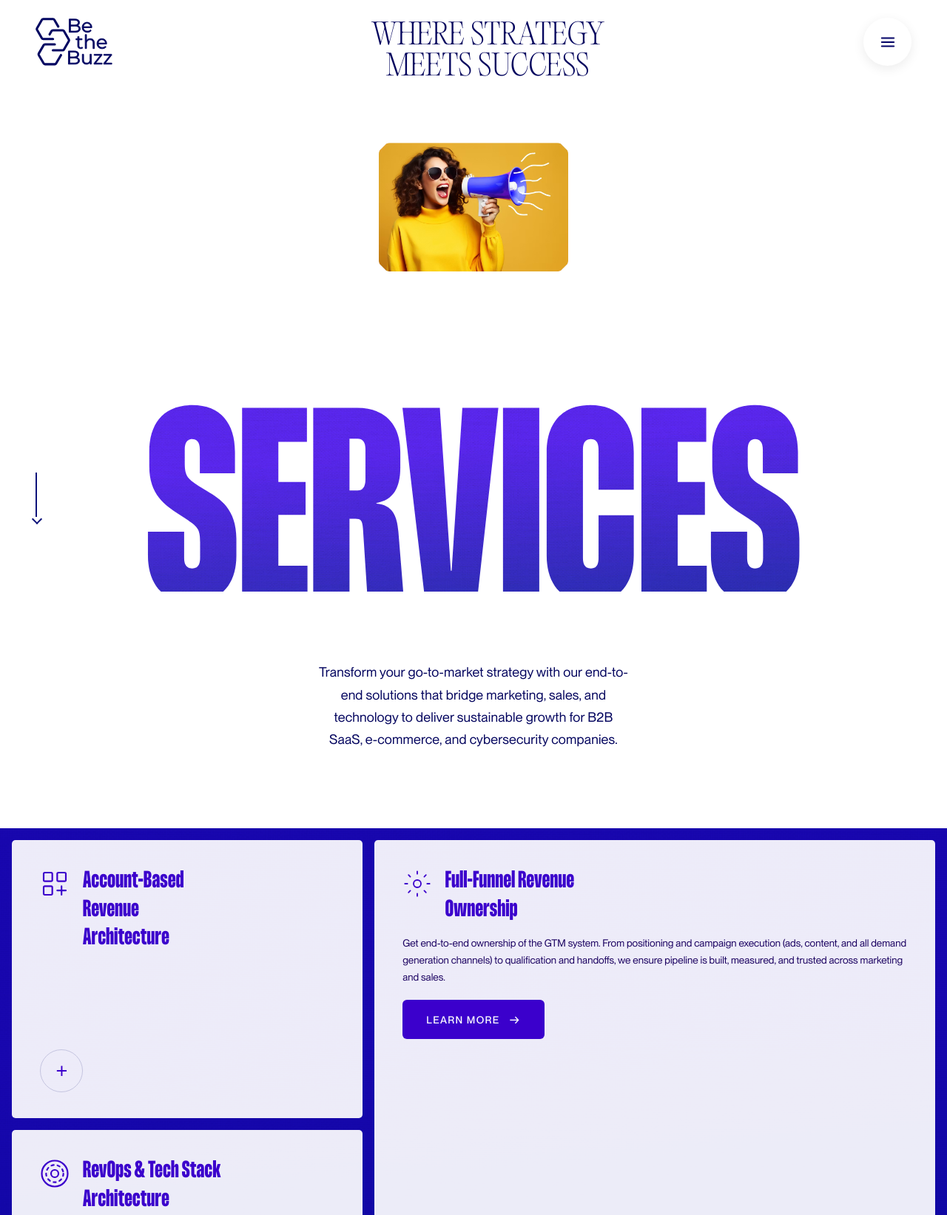
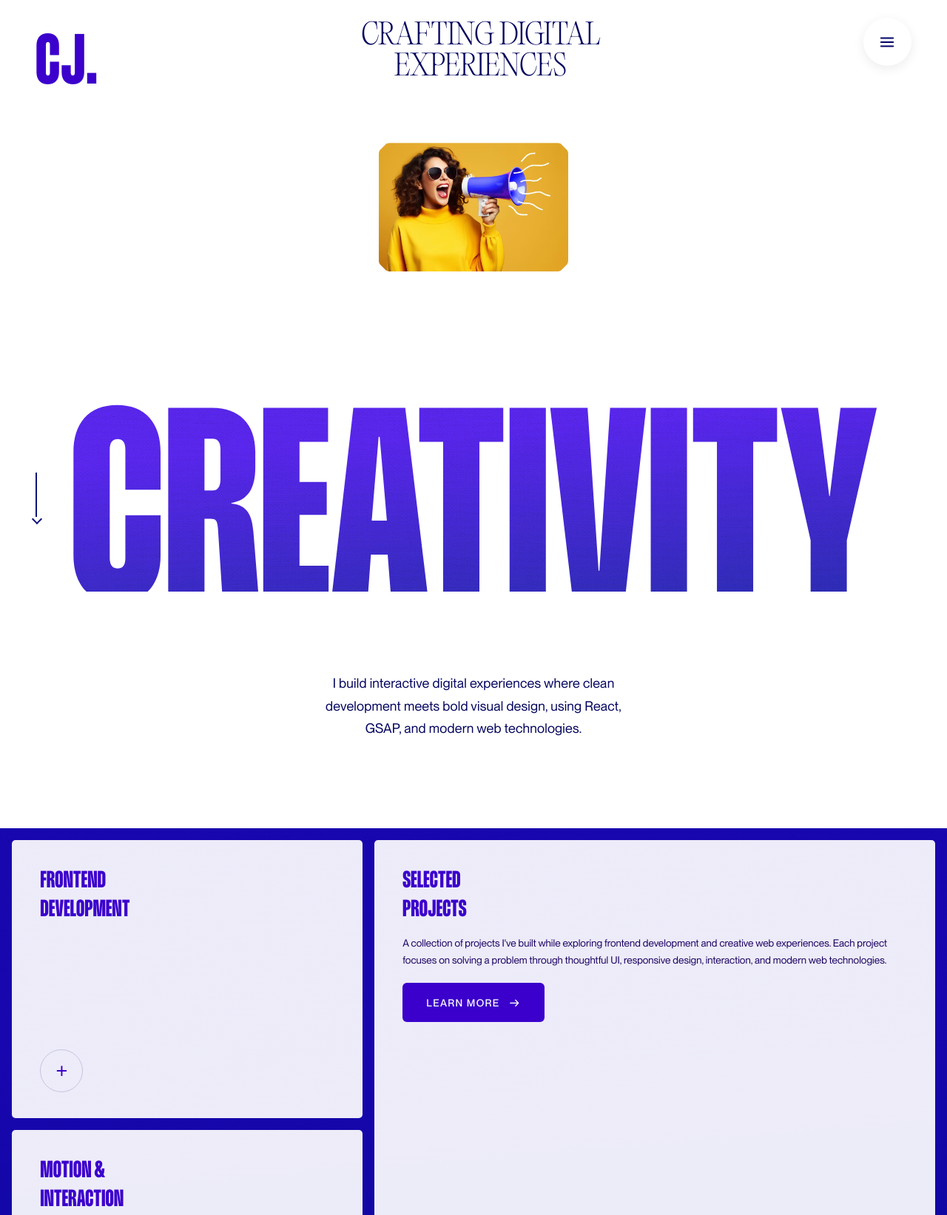
Before and after one commit to Cjayeeee/CJ., a website built with Vite: page index.html in a window 1280 px wide. Shown: the top 1643 px of the page at 74% size. Built offline with nearby package versions, Linux system fonts and the light colour scheme.

Commit message:
Update website design

```diff
--- a/index.html
+++ b/index.html
@@ -4,7 +4,7 @@
 <head>
     <meta charset="UTF-8">
     <meta name="viewport" content="width=device-width, initial-scale=1.0">
-    <title>Be the Buzz</title>
+    <title>CJ.</title>
     <link rel="stylesheet" href="/src/style.css">
 </head>
 
@@ -14,8 +14,8 @@
         <div class="overlay"></div>
 
         <nav class="animate-up">
-            <img src="/bethebuzz-logo-dark.svg" alt="Be the Buzz">
-            <h2>WHERE STRATEGY<br>MEETS SUCCESS</h2>
+            <h1>CJ.</h1>
+            <h2>CRAFTING DIGITAL<br>EXPERIENCES</h2>
             <button class="menu-btn">
                 <svg width="22" height="22" viewBox="0 0 24 24" fill="none" stroke="#000066" stroke-width="2"
                     stroke-linecap="round">
@@ -30,13 +30,12 @@
 
         <div class="bottom animate-up">
             <span class="scroll-line"></span>
-            <h1 class="services-text">SERVICES</h1>
+            <h1 class="services-text">CREATIVITY</h1>
         </div>
     </section>
 
     <div class="pre-page2">
-        <p>Transform your go-to-market strategy with our end-to-end solutions that bridge marketing, sales, and
-            technology to deliver sustainable growth for B2B SaaS, e-commerce, and cybersecurity companies.</p>
+        <p>I build interactive digital experiences where clean development meets bold visual design, using React, GSAP, and modern web technologies.</p>
     </div>
 
     <section class="page page2">
@@ -49,19 +48,11 @@
 
                 <div class="p2-card" id="cardAccount">
                     <div class="p2-card-header">
-                        <svg width="40" height="40" viewBox="0 0 24 24" fill="none" stroke="currentColor"
-                            stroke-width="1.3" stroke-linecap="round" stroke-linejoin="round">
-                            <rect x="3" y="3" width="7" height="7" rx="1" />
-                            <rect x="14" y="3" width="7" height="7" rx="1" />
-                            <rect x="3" y="14" width="7" height="7" rx="1" />
-                            <path d="M14 17.5h7M17.5 14v7" />
-                        </svg>
-                        <h3>Account-Based<br>Revenue<br>Architecture</h3>
+
+                        <h3>FRONTEND<br>DEVELOPMENT</h3>
                     </div>
                     <div class="p2-card-body">
-                        <p>Move beyond "spray and pray." Execute ABM the way enterprise security buyers actually buy.
-                            Orchestrate targeted accounts, buying-group messaging, and multi-channel execution to create
-                            real engagement, not just noise.</p>
+                        <p>I build responsive and engaging web interfaces using React, JavaScript, HTML, and CSS. I focus on clean component-based architecture, smooth interactions, responsive layouts, and creating experiences that feel great across different screen sizes.</p>
                         <a class="p2-learn-btn" href="#">LEARN MORE <span>→</span></a>
                     </div>
                     <!-- ← THIS is the trigger button (top-left section) -->
@@ -70,19 +61,10 @@
 
                 <div class="p2-card" id="cardRevops">
                     <div class="p2-card-header">
-                        <svg width="40" height="40" viewBox="0 0 24 24" fill="none" stroke="currentColor"
-                            stroke-width="1.3" stroke-linecap="round" stroke-linejoin="round">
-                            <circle cx="12" cy="12" r="3" />
-                            <circle cx="12" cy="12" r="7" stroke-dasharray="2 3" />
-                            <circle cx="12" cy="12" r="10.5" />
-                        </svg>
-                        <h3>RevOps &amp; Tech Stack<br>Architecture</h3>
+                        <h3>MOTION &<br>INTERACTION </h3>
                     </div>
                     <div class="p2-card-body">
-                        <p>Work with a technical team that knows the entire ecosystem inside and out—handling complex
-                            CRM implementations (HubSpot/SFDC), attribution models, and tool integrations, and ensuring
-                            it aligns with the GTM strategy. We ensure your internal team inherits a Ferrari, not a
-                            bicycle.</p>
+                        <p>I use GSAP and modern animation techniques to bring interfaces to life. From subtle hover effects to scroll-based animations and interactive transitions, I create motion that enhances the experience without getting in the way of usability.</p>
                         <a class="p2-learn-btn" href="#">LEARN MORE <span>→</span></a>
                     </div>
                     <button class="p2-circle-btn" id="btnRevops" aria-label="Expand">+</button>
@@ -95,18 +77,11 @@
 
                 <div class="p2-card" id="cardFunnel">
                     <div class="p2-card-header">
-                        <svg width="40" height="40" viewBox="0 0 24 24" fill="none" stroke="currentColor"
-                            stroke-width="1.1" stroke-linecap="round" stroke-linejoin="round">
-                            <circle cx="12" cy="12" r="3" />
-                            <path
-                                d="M12 2v2M12 20v2M2 12h2M20 12h2M4.93 4.93l1.41 1.41M17.66 17.66l1.41 1.41M4.93 19.07l1.41-1.41M17.66 6.34l1.41-1.41" />
-                        </svg>
-                        <h3>Full-Funnel Revenue<br>Ownership</h3>
+
+                        <h3>SELECTED<br>PROJECTS</h3>
                     </div>
                     <div class="p2-card-body p2-card-body--open">
-                        <p>Get end-to-end ownership of the GTM system. From positioning and campaign execution (ads,
-                            content, and all demand generation channels) to qualification and handoffs, we ensure
-                            pipeline is built, measured, and trusted across marketing and sales.</p>
+                        <p>A collection of projects I've built while exploring frontend development and creative web experiences. Each project focuses on solving a problem through thoughtful UI, responsive design, interaction, and modern web technologies.</p>
                         <a class="p2-learn-btn" href="#">LEARN MORE <span>→</span></a>
                     </div>
                     <button class="p2-circle-btn" id="btnFunnel" aria-label="Expand">+</button>
--- a/src/style.css
+++ b/src/style.css
@@ -60,6 +60,17 @@ nav {
     justify-content: space-between;
     align-items: flex-start;
     z-index: 10;
+}
+
+
+nav h1 {
+    font-family: 'Lemon', sans-serif;
+    font-size: 6rem;
+    font-weight: 700;
+    color: #3b00cc;
+    line-height: 1.2;
+    letter-spacing: 0.01em;
+    transition: font-size 0.5s cubic-bezier(0.4, 0, 0.2, 1);
 }
 
 nav img {
```
